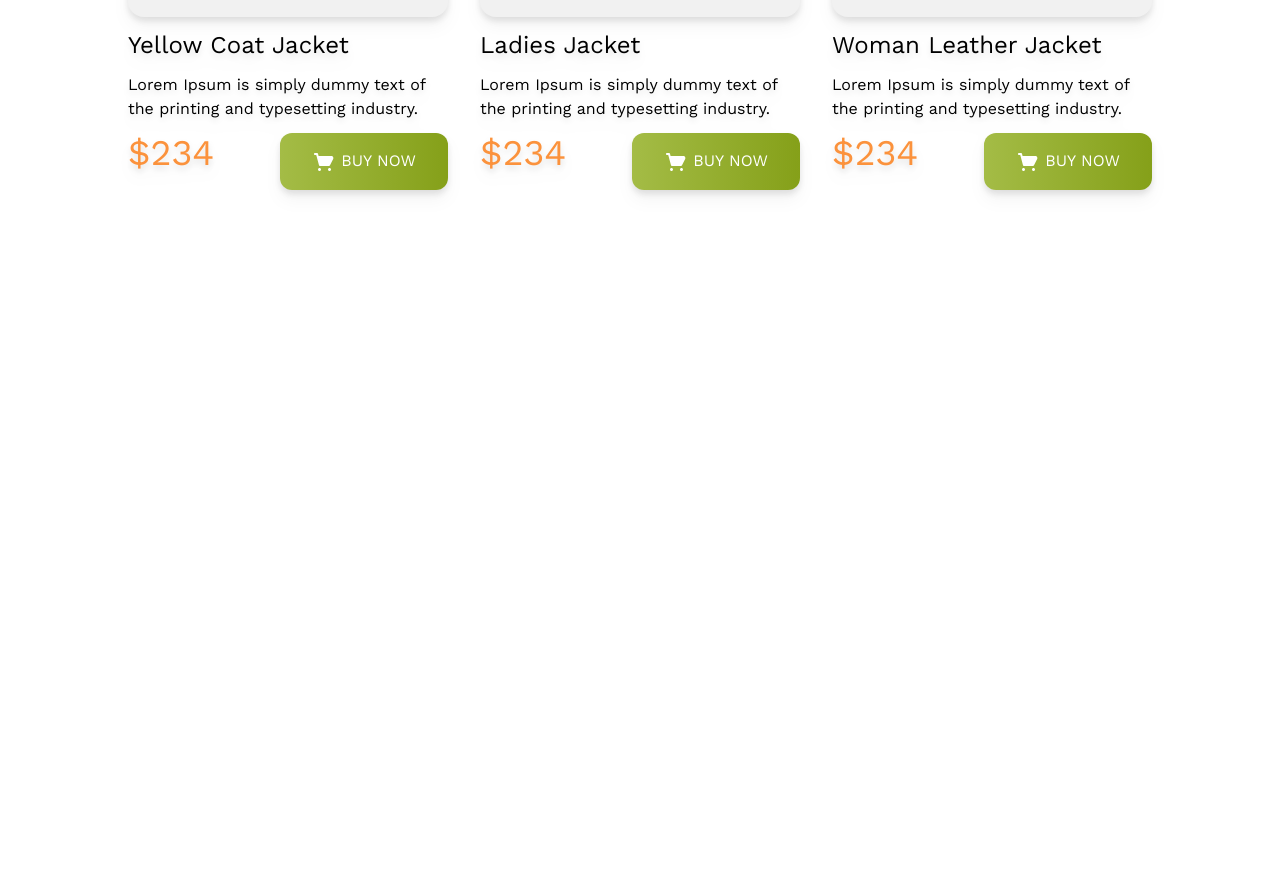
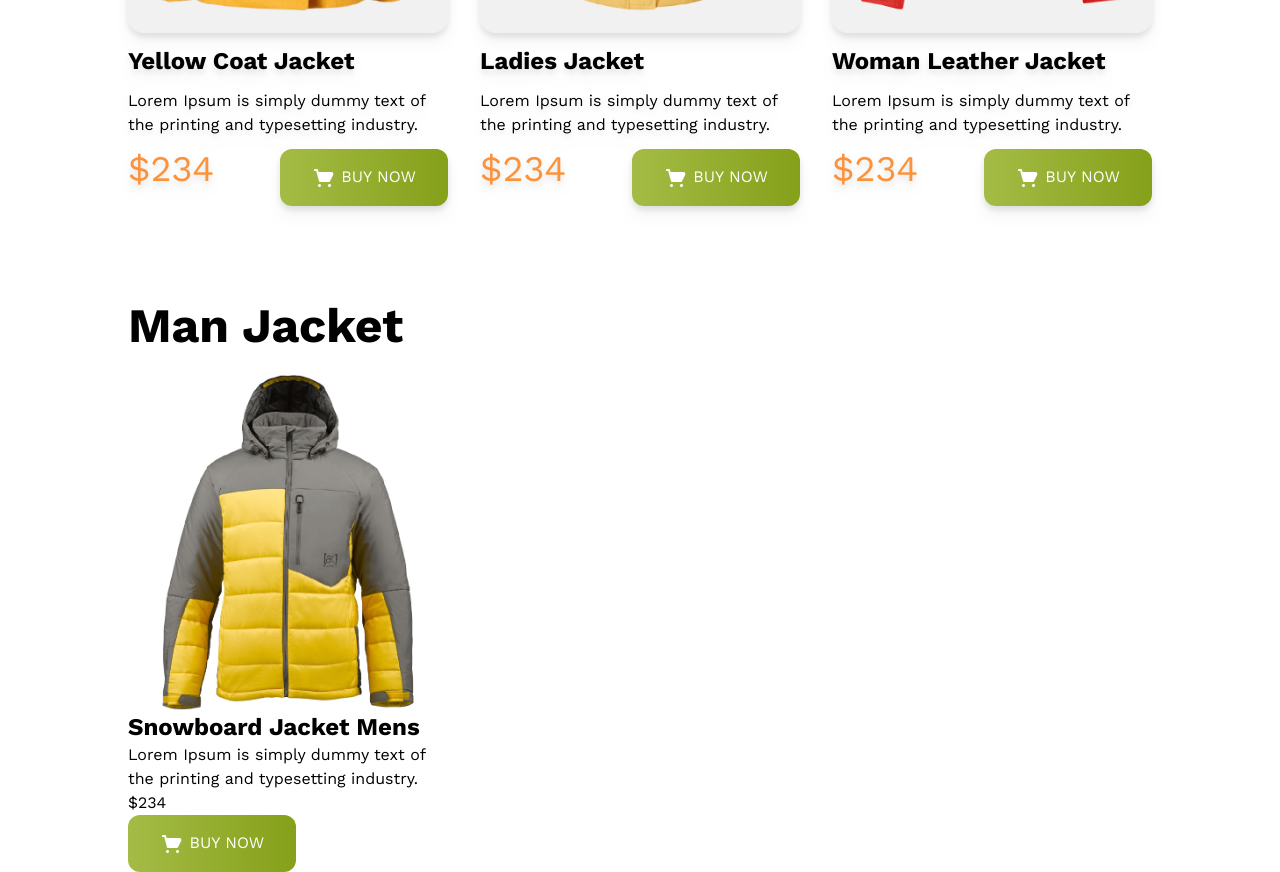
Before and after one commit to omarjafor/PenguinFashion, a plain HTML site: page index.html in a window 1280 px wide. Shown: the part 1117-1989 px from the top of the page. Before the commit the page ends 1355 px from the top, so only its background shows below. Drawn offline with nearby package versions, Linux system fonts and the light colour scheme.

Commit message:
men jacket

```diff
--- a/index.html
+++ b/index.html
@@ -15,18 +15,18 @@
     <script src="https://cdn.tailwindcss.com"></script>
 </head>
 <body>
-    <header class="bg-[#f7e9c4] px-4 md:px-32 py-20">
+    <header class="bg-[#f7e9c4] px-4 md:px-32 py-10">
         <!-- nav bar start here  -->
-        <nav class="hidden">
+        <nav class="flex justify-between">
             <div class="items-center">
                 <img class="w-1/3" src="images/icons/logo.png" alt="">
             </div>
             <div class="">
                 <ul class="flex items-center">
                     <li>Home</li>
-                    <li class="ml-4">Product</li>
-                    <li class="ml-4">About Us</li>
-                    <li class="ml-4">Contuct Us</li>
+                    <li class="ml-14">Product</li>
+                    <li class="ml-14">About Us</li>
+                    <li class="ml-14">Contuct Us</li>
                 </ul>
             </div>
         </nav>
@@ -48,7 +48,8 @@
         </section>
     </header>
     <main class="px-4 md:px-32 mx-auto">
-        <section class="py-12">
+        <!-- Woman Jacket  -->
+        <section class="mt-24">
             <h3 class="text-5xl font-bold">Woman Jacket</h3>
             <!-- Jacket Container  -->
             <div class="mt-6 grid grid-cols-1 md:grid-cols-2 lg:grid-cols-3 gap-8">
@@ -57,7 +58,7 @@
                     <div class="bg-[#F1F1F1] p-5 rounded-2xl">
                         <img src="images/jacket-1.png" alt="">
                     </div>
-                    <h4 class="text-2xl">Yellow Coat Jacket </h4>
+                    <h4 class="text-2xl font-bold">Yellow Coat Jacket </h4>
                     <p>Lorem Ipsum is simply dummy text of the
                         printing and typesetting industry.</p>
                     <div class="flex justify-between">
@@ -74,7 +75,7 @@
                     <div class="bg-[#F1F1F1] p-5 rounded-2xl">
                         <img src="images/jacket-2.png" alt="">
                     </div>
-                    <h4 class="text-2xl">Ladies Jacket </h4>
+                    <h4 class="text-2xl font-bold">Ladies Jacket </h4>
                     <p>Lorem Ipsum is simply dummy text of the
                         printing and typesetting industry.</p>
                     <div class="flex justify-between">
@@ -91,11 +92,34 @@
                     <div class="bg-[#F1F1F1] p-5 rounded-2xl">
                         <img src="images/jacket-3.png" alt="">
                     </div>
-                    <h4 class="text-2xl">Woman Leather Jacket </h4>
+                    <h4 class="text-2xl font-bold">Woman Leather Jacket </h4>
                     <p>Lorem Ipsum is simply dummy text of the
                         printing and typesetting industry.</p>
                     <div class="flex justify-between">
                         <h3 class="text-4xl text-orange-400">$234</h3>
+                        <button class="py-4 px-8 bg-blue-500 rounded-xl text-white bg-gradient-to-r from-[#A4BC46] to-[#85A019]"><svg xmlns="http://www.w3.org/2000/svg" width="24" height="24" viewBox="0 0 24 24" fill="none" class="inline">
+                            <path d="M21.08 6.99998C20.9072 6.7006 20.6598 6.45111 20.3618 6.27585C20.0639 6.10059 19.7256 6.00554 19.38 5.99998H6.58L6 3.73998C5.9414 3.52181 5.81066 3.32992 5.62908 3.19555C5.44749 3.06118 5.22576 2.99224 5 2.99998H3C2.73478 2.99998 2.48043 3.10533 2.29289 3.29287C2.10536 3.48041 2 3.73476 2 3.99998C2 4.26519 2.10536 4.51955 2.29289 4.70708C2.48043 4.89462 2.73478 4.99998 3 4.99998H4.24L7 15.26C7.0586 15.4781 7.18934 15.67 7.37092 15.8044C7.55251 15.9388 7.77424 16.0077 8 16H17C17.1847 15.9994 17.3656 15.9477 17.5227 15.8507C17.6798 15.7536 17.8069 15.6149 17.89 15.45L21.17 8.88998C21.3122 8.59199 21.3783 8.26345 21.3626 7.93366C21.3469 7.60387 21.2498 7.2831 21.08 6.99998Z" fill="white"/>
+                            <path d="M7.5 21C8.32843 21 9 20.3284 9 19.5C9 18.6716 8.32843 18 7.5 18C6.67157 18 6 18.6716 6 19.5C6 20.3284 6.67157 21 7.5 21Z" fill="white"/>
+                            <path d="M17.5 21C18.3284 21 19 20.3284 19 19.5C19 18.6716 18.3284 18 17.5 18C16.6716 18 16 18.6716 16 19.5C16 20.3284 16.6716 21 17.5 21Z" fill="white"/>
+                        </svg> BUY NOW</button>
+                    </div>
+                </div>
+            </div>
+        </section>
+        <!-- Man Jacket  -->
+        <section class="mt-24">
+            <h3 class="text-5xl font-bold">Man Jacket</h3>
+            <div class="mt-6 grid grid-cols-1 md:grid-cols-2 lg:grid-cols-3 gap-8">
+                <!-- Jacket - 1  -->
+                <div>
+                    <div>
+                        <img src="images/jacket-4.png" alt="">
+                    </div>
+                    <h4 class="text-2xl font-bold">Snowboard Jacket Mens</h4>
+                    <p>Lorem Ipsum is simply dummy text of the
+                        printing and typesetting industry.</p>
+                    <div>
+                        <h3>$234</h3>
                         <button class="py-4 px-8 bg-blue-500 rounded-xl text-white bg-gradient-to-r from-[#A4BC46] to-[#85A019]"><svg xmlns="http://www.w3.org/2000/svg" width="24" height="24" viewBox="0 0 24 24" fill="none" class="inline">
                             <path d="M21.08 6.99998C20.9072 6.7006 20.6598 6.45111 20.3618 6.27585C20.0639 6.10059 19.7256 6.00554 19.38 5.99998H6.58L6 3.73998C5.9414 3.52181 5.81066 3.32992 5.62908 3.19555C5.44749 3.06118 5.22576 2.99224 5 2.99998H3C2.73478 2.99998 2.48043 3.10533 2.29289 3.29287C2.10536 3.48041 2 3.73476 2 3.99998C2 4.26519 2.10536 4.51955 2.29289 4.70708C2.48043 4.89462 2.73478 4.99998 3 4.99998H4.24L7 15.26C7.0586 15.4781 7.18934 15.67 7.37092 15.8044C7.55251 15.9388 7.77424 16.0077 8 16H17C17.1847 15.9994 17.3656 15.9477 17.5227 15.8507C17.6798 15.7536 17.8069 15.6149 17.89 15.45L21.17 8.88998C21.3122 8.59199 21.3783 8.26345 21.3626 7.93366C21.3469 7.60387 21.2498 7.2831 21.08 6.99998Z" fill="white"/>
                             <path d="M7.5 21C8.32843 21 9 20.3284 9 19.5C9 18.6716 8.32843 18 7.5 18C6.67157 18 6 18.6716 6 19.5C6 20.3284 6.67157 21 7.5 21Z" fill="white"/>
```
